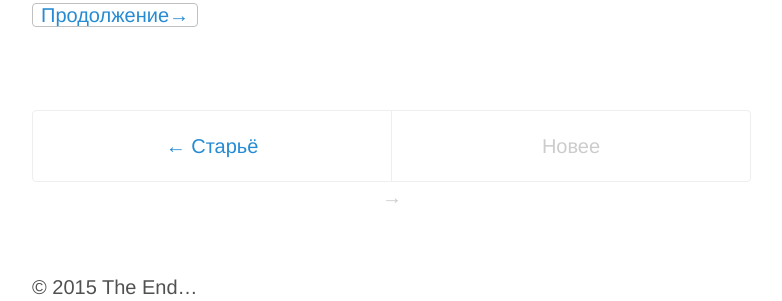
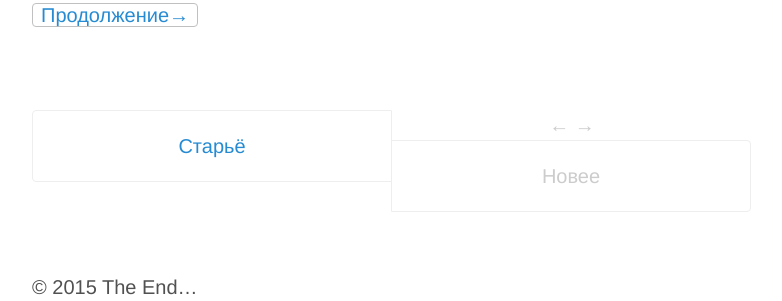
Before and after one commit to gitter-badger/2gud.github.io, a Jekyll site: the page built from index.html, in a window 1280 px wide. Shown: the part 338-639 px from the top of the page, without its empty margins (248-1030 px from the left). Built offline with Jekyll 4.4.1, drawn with Linux system fonts in a browser that asks for light colours; nearby versions of some CDN libraries; the list of posts is cut into pages by our own code.

Commit message:
Added changes

```diff
--- a/index.html
+++ b/index.html
@@ -26,13 +26,13 @@
 {% if paginator.total_pages > 1 %}
 <div class="pagination">
   {% if paginator.next_page %}
-    <a class="pagination-item older" href="{{ paginator.next_page_path | replace: '//', '/' }}">&#8592; Старьё</a>
+    &#8592; <a class="pagination-item older" href="{{ paginator.next_page_path | replace: '//', '/' }}">Старьё</a>
   {% else %}
     &#8592; <span class="pagination-item older">Старьё</span>
   {% endif %}
 
   {% if paginator.previous_page %}
-    <a class="pagination-item newer" href="{{ paginator.previous_page_path | replace: '//', '/' }}">Новее &#8594;</a>
+    <a class="pagination-item newer" href="{{ paginator.previous_page_path | replace: '//', '/' }}">Новее</a> &#8594;
   {% else %}
     <span class="pagination-item newer">Новее</span> &#8594;
   {% endif %}
```
